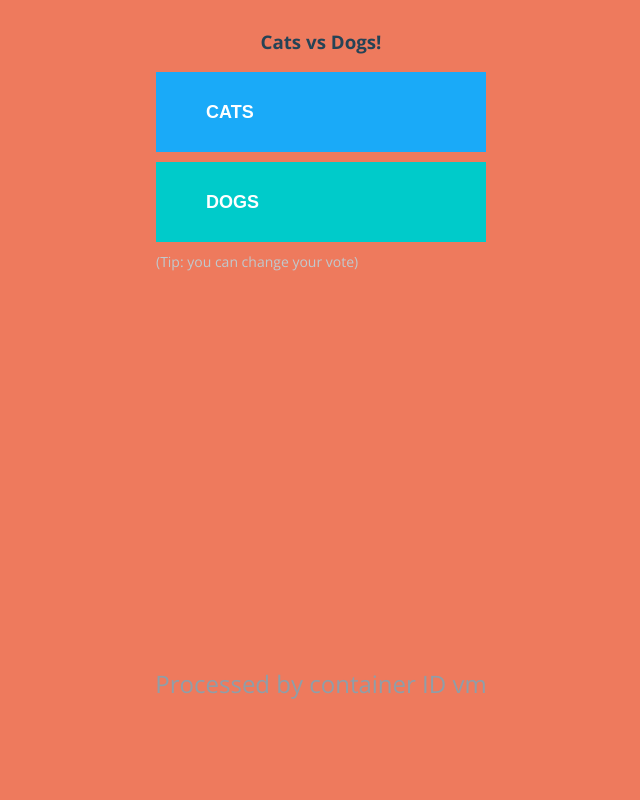
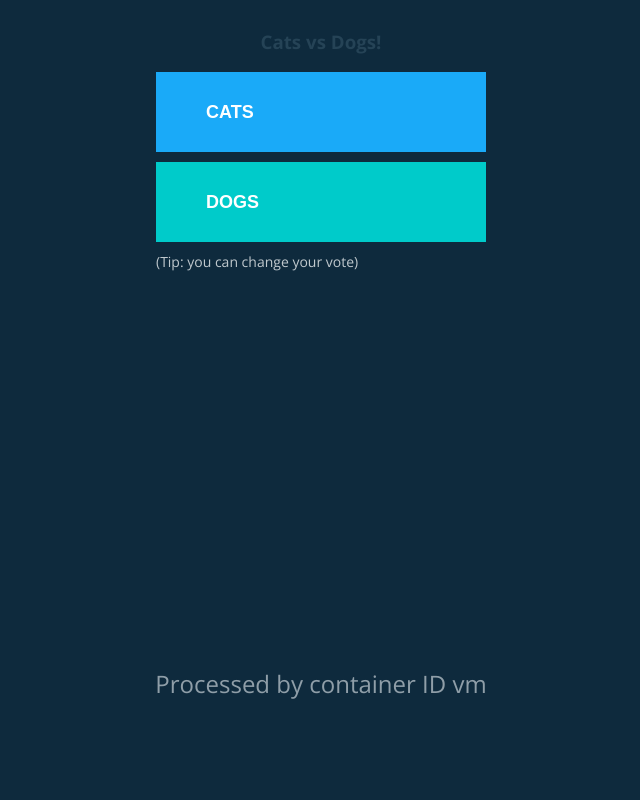
Before and after one commit to ahortalq/vote, a Flask app: page / in a window 1280 px wide. Shown: the whole page, without its empty margins (319-959 px from the left). Run offline with Flask 2, Linux system fonts and the light colour scheme; some libraries are stand-ins or nearby versions.

```diff
--- a/static/stylesheets/style.css
+++ b/static/stylesheets/style.css
@@ -6,7 +6,7 @@
 html,body{
   margin: 0;
   padding: 0;
-  background-color: #ee7a5d;
+  background-color: #0e2a3d;
   height: 100vh;
   font-family: 'Open Sans';
 }
```
